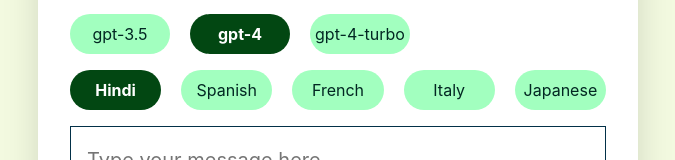
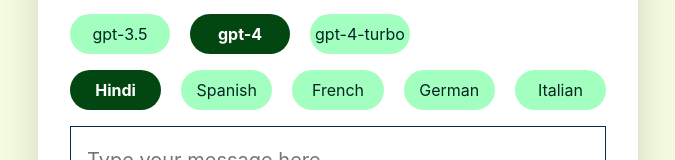
Before and after one commit to NandaniSingla/translation-app, a React app: page / in a window 1280 px wide. Shown: the part 137-297 px from the top of the page, without its empty margins (302-977 px from the left). Built offline with nearby package versions, Linux system fonts and the light colour scheme; the HTML template or start-up script is replaced by a standard one.

Commit message:
changes in backend1

```diff
--- a/src/App.jsx
+++ b/src/App.jsx
@@ -28,7 +28,7 @@
       const response = await openai.createChatCompletion({
         model: model,
         messages: [
-          { role: "system", content: `You will be provided with a sentence in English, and your task is to translate it into ${language}.` },
+          { role: "system", content: `You will be provided with a sentence in English, and your task is to translate it into ${language}.`},
           { role: "user", content: message },
         ],
         temperature: 0.3,
@@ -43,7 +43,7 @@
       setIsLoading(false);
 
       // Send translation result to the backend
-      await fetch('http://localhost:5000/api/save-translation', {
+      await fetch('https://translation-app-912s.onrender.com/api/save-translation', {
         method: 'POST',
         headers: {
           'Content-Type': 'application/json',
@@ -151,21 +151,21 @@
 
           <input
             type="radio"
-            id="italy"
+            id="german"
             name="language"
-            value="Italy"
+            value="german"
             onChange={handleInputChange}
           />
-          <label htmlFor="italy">Italy</label>
+          <label htmlFor="german">German</label>
 
           <input
             type="radio"
-            id="japanese"
+            id="italian"
             name="language"
-            value="Japanese"
+            value="italian"
             onChange={handleInputChange}
           />
-          <label htmlFor="japanese">Japanese</label>
+          <label htmlFor="italian">Italian</label>
         </div>
 
         <textarea
```
